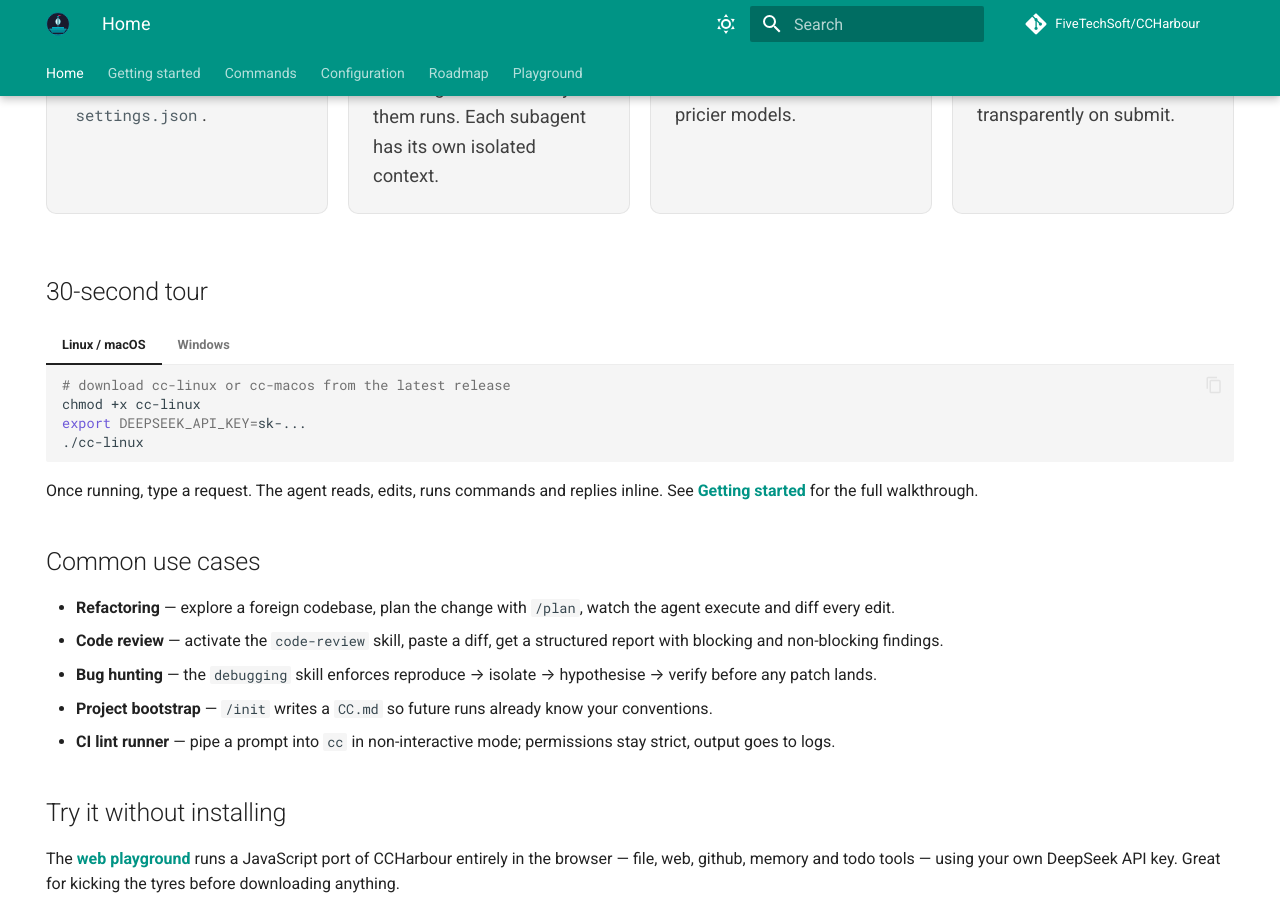
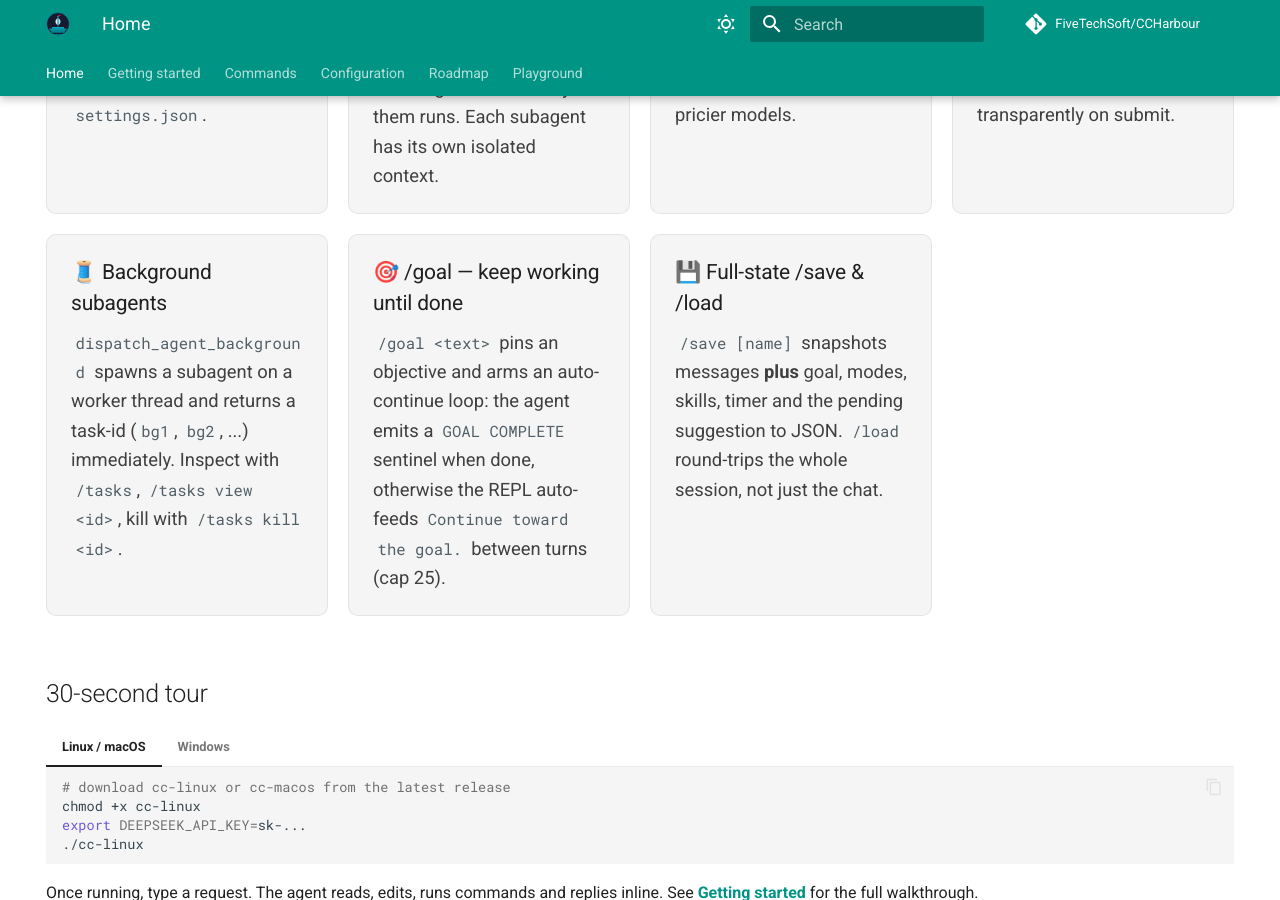
Before and after one commit to FiveTechSoft/CCHarbour, an MkDocs documentation site: the page built from pages/index.md, in a window 1280 px wide and 900 px high, scrolled down 1410 px. Built offline with MkDocs 1.6.1 and Material for MkDocs 9.7.7, drawn with Linux system fonts in a browser that asks for light colours; comment, search, counter and statistics services are not loaded; some of the changed text lies outside the part shown.

Commit message:
docs: cover background subagents, /goal and full-state /save
- pages/index.md banner shows v0.8.18 and the "background subagents
  + /tasks" tagline. Three new feature cards: background subagents,
  /goal auto-continue loop, full-state /save & /load.
- pages/getting-started.md adds three "common next step" bullets
  for /goal, full-state /save and the background-subagent flow
  with /tasks.
- README.md tools table gains dispatch_agent_background; the
  highlights bullet list grows two more entries (background
  subagents, /goal).

Co-Authored-By: Claude Opus 4.7 (1M context) <noreply@anthropic.com>

```diff
--- a/pages/index.md
+++ b/pages/index.md
@@ -52,7 +52,7 @@ hide:
 <span class="dim">│</span>           <span class="accent">██║     ██║     </span>             <span class="dim">│</span> /caveman for terse replies         <span class="dim">│</span>
 <span class="dim">│</span>           <span class="accent">╚██████╗╚██████╗</span>             <span class="dim">│</span> ────────────────────────────────── <span class="dim">│</span>
 <span class="dim">│</span>            <span class="accent">╚═════╝ ╚═════╝</span>              <span class="dim">│</span> What's new                         <span class="dim">│</span>
-<span class="dim">│</span>           CCHarbour  <span class="accent">v0.8.8</span>              <span class="dim">│</span> propose_agents + paste collapse    <span class="dim">│</span>
+<span class="dim">│</span>           CCHarbour  <span class="accent">v0.8.18</span>             <span class="dim">│</span> background subagents + /tasks       <span class="dim">│</span>
 <span class="dim">╰─────────────────────────────────────────────────────────────────────────────╯</span>
 
 <span class="dim">╭─────────────────────────────────────────────────────────────────────────────╮</span>
@@ -105,6 +105,21 @@ Every tool is `allow`, `ask` or `deny`. `shell` and `edit` prompt by default; yo
 Multi-line paste collapses to a tidy `[pasted N lines text]` placeholder. The full content is restored transparently on submit.
 </div>
 
+<div class="cc-card" markdown>
+### 🧵 Background subagents
+`dispatch_agent_background` spawns a subagent on a worker thread and returns a task-id (`bg1`, `bg2`, ...) immediately. Inspect with `/tasks`, `/tasks view <id>`, kill with `/tasks kill <id>`.
+</div>
+
+<div class="cc-card" markdown>
+### 🎯 /goal — keep working until done
+`/goal <text>` pins an objective and arms an auto-continue loop: the agent emits a `GOAL COMPLETE` sentinel when done, otherwise the REPL auto-feeds `Continue toward the goal.` between turns (cap 25).
+</div>
+
+<div class="cc-card" markdown>
+### 💾 Full-state /save & /load
+`/save [name]` snapshots messages **plus** goal, modes, skills, timer and the pending suggestion to JSON. `/load` round-trips the whole session, not just the chat.
+</div>
+
 </div>
 
 ## 30-second tour
```
Also changed, not shown: README.md (+3 -0 lines), pages/getting-started.md (+11 -0 lines).
